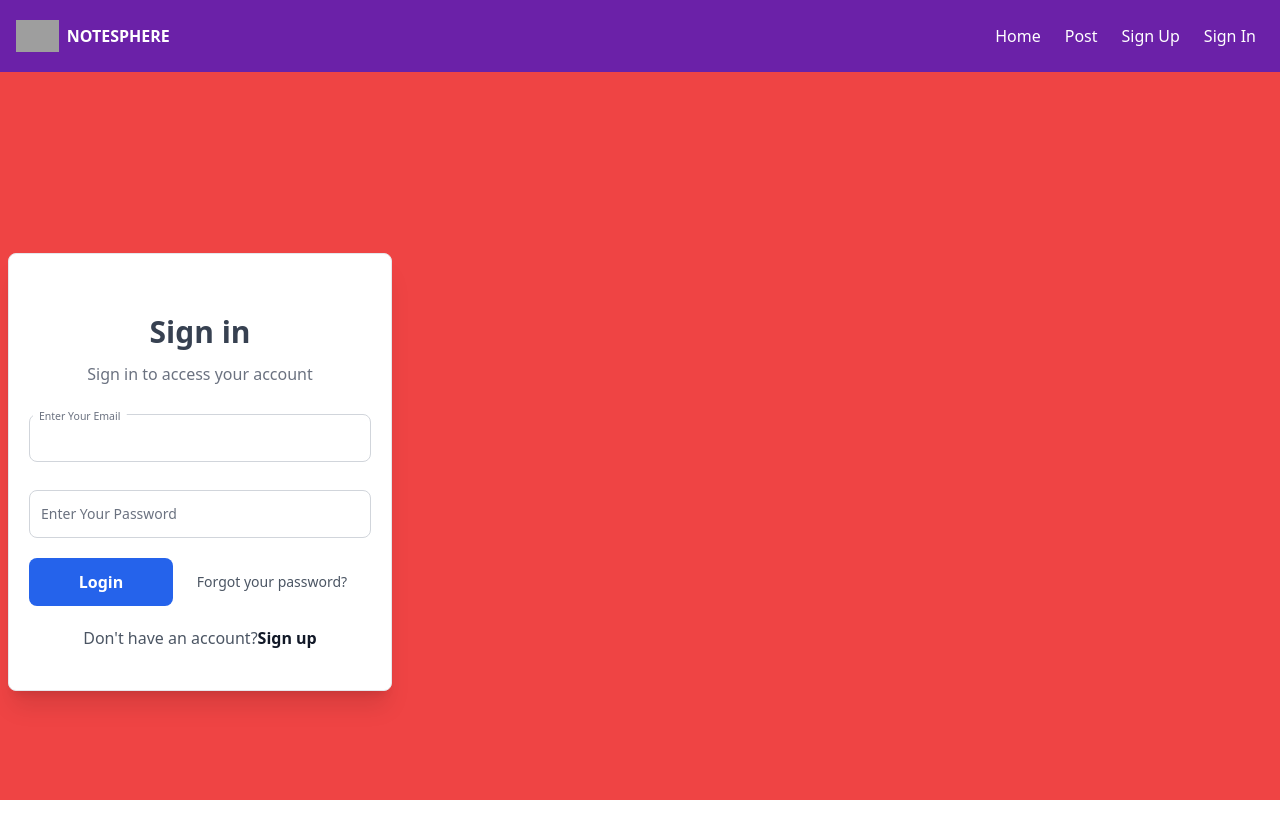
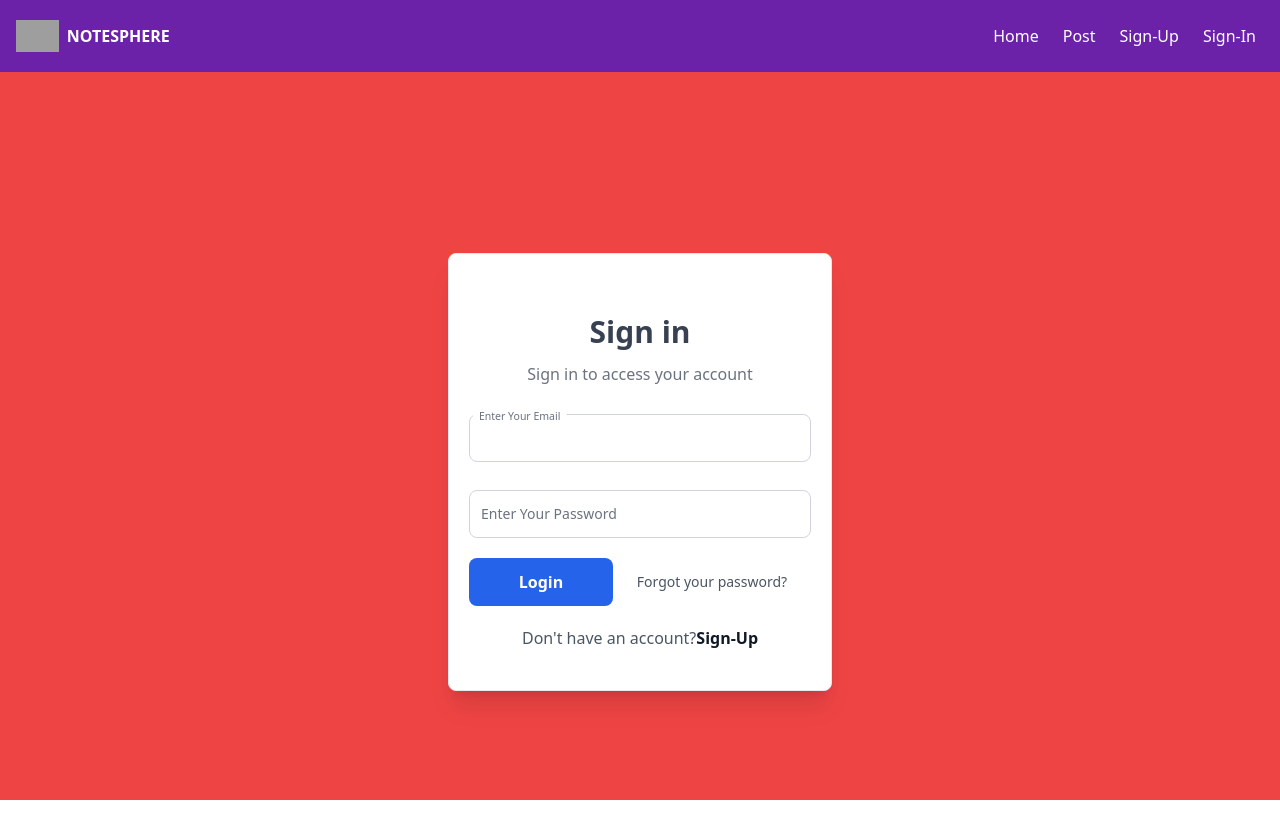
Before and after one commit to Utkarshalways/NoteSphere, a React (Vite) app: page /signin in a window 1280 px wide. Shown: the top 838 px of the page. Built offline with nearby package versions, Linux system fonts and the light colour scheme; no server answers; grey boxes are pictures that could not be loaded.

Commit message:
changes in Links

```diff
--- a/src/Components/Header.jsx
+++ b/src/Components/Header.jsx
@@ -1,5 +1,6 @@
 import React from "react";
 import { useState } from "react";
+import { Link } from "react-router-dom";
 
 const Header = () => {
   const [navOpen, setnavOpen] = useState(false);
@@ -49,10 +50,10 @@ const Header = () => {
               <a href="/about">About</a>
             </li>
             <li className="border-b border-gray-400 my-8 uppercase">
-              <a href="/signup">SignUp</a>
+              <Link to={"/signup"}>Sign-Up</Link>
             </li>
             <li className="border-b border-gray-400 my-8 uppercase">
-              <a href="/signin">SignIn</a>
+              <Link to={"/signin"}>Sign-In</Link>
             </li>
           </ul>
         </div>
@@ -64,11 +65,11 @@ const Header = () => {
         >
           <li className=" m-2 cursor-pointer hover:underline">Home</li>
           <li className=" m-2 cursor-pointer hover:underline">Post</li>
-          <li className=" m-2 cursor-pointer hover:underline" href={"/signup"}>
-            Sign Up
+          <li className=" m-2 cursor-pointer hover:underline">
+            <Link to={"/signup"}>Sign-Up</Link>
           </li>
-          <li className=" m-2 cursor-pointer hover:underline" href={"/signin"}>
-            Sign In
+          <li className=" m-2 cursor-pointer hover:underline" >
+            <Link to={"/signin"}>Sign-In</Link>
           </li>
         </ul>
       </div>
--- a/src/Components/SignIn.jsx
+++ b/src/Components/SignIn.jsx
@@ -1,6 +1,7 @@
 import React, { useState } from "react";
 // import SignUp from "./SignUp";
 import { useFirebase } from "../context/Firebasecontextprovider";
+import { Link } from "react-router-dom";
 
 const SignIn  =  () => {
 
@@ -18,8 +19,7 @@ const SignIn  =  () => {
   }
 
   return (
-
-    <div className="flex h-screen w-screen items-center overflow-hidden px-2">
+    <div className="flex h-full w-full items-center justify-center overflow-hidden px-2">
       <div className="relative flex w-96 flex-col space-y-5 rounded-lg border bg-white px-5 py-10 shadow-xl sm:mx-auto">
         <div className="-z-10 absolute top-4 left-1/2 h-full w-5/6 -translate-x-1/2 rounded-lg bg-blue-600 sm:-right-10 sm:top-auto sm:left-auto sm:w-full sm:translate-x-0"></div>
         <div className="mx-auto mb-2 space-y-3">
@@ -83,11 +83,8 @@ const SignIn  =  () => {
         </div>
         <p className="text-center text-gray-600">
           Don't have an account?
-          <a
-            // href={SignUp}
-            className="whitespace-nowrap font-semibold text-gray-900 hover:underline"
-          >
-            Sign up
+          <a className="whitespace-nowrap font-semibold text-gray-900 hover:underline">
+            <Link to={"/signup"}>Sign-Up</Link>
           </a>
         </p>
       </div>
--- a/src/pages/Home.jsx
+++ b/src/pages/Home.jsx
@@ -5,7 +5,7 @@ import { Route,Routes } from 'react-router-dom';
 import Header from "../Components/Header";
 
 const Home = () => {
-    console.log("This is Home")
+    // console.log("This is Home")
   return (
     <>
       <Header />
```
